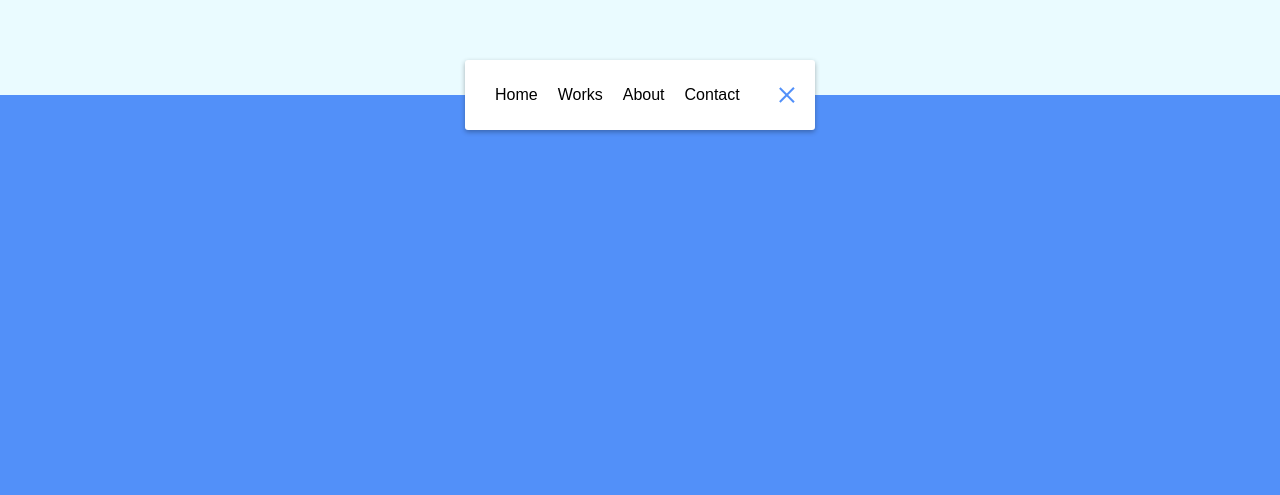
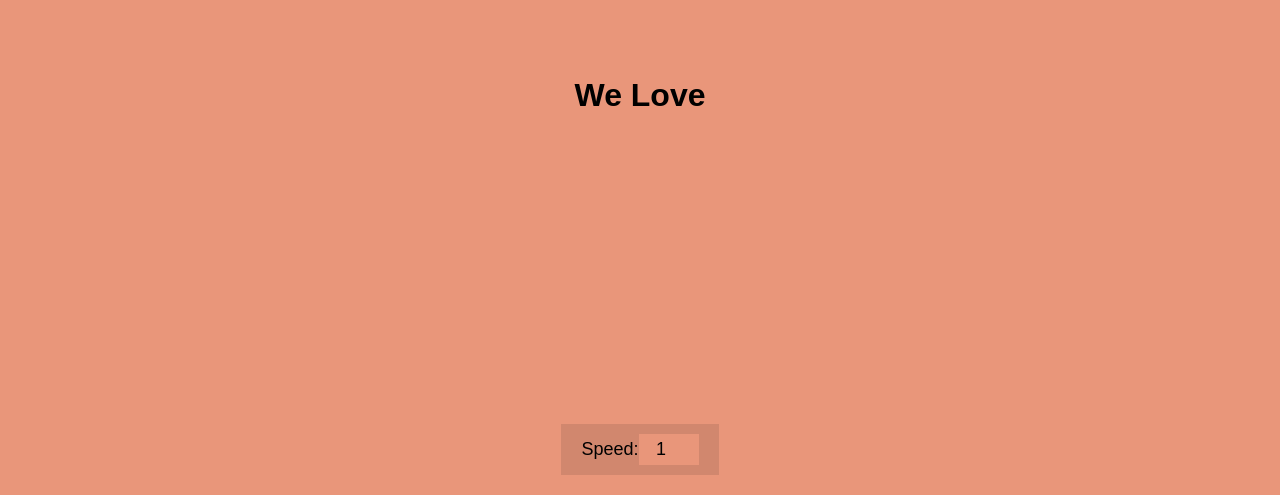
Before and after one commit to jack-yong/FrontEnd-practice, a React (Create React App) app: page / in a window 1280 px wide. Shown: the part 305-800 px from the top of the page. Built offline with nearby package versions, Linux system fonts and the light colour scheme; a web font is replaced by a local one.

Commit message:
feat:AutoTextEffect page!

```diff
--- a/src/App.tsx
+++ b/src/App.tsx
@@ -1,13 +1,15 @@
 import React from 'react';
 // import Clock from './pages/Clock';
 // import AnimatedCountDown from './pages/AnimatedCountdown';
-import AnimatedNavigation from './pages/AnimatedNavigation';
+// import AnimatedNavigation from './pages/AnimatedNavigation';
+import AutoTextEffect from './pages/AutoTextEffect';
 function App() {
   return (
     <div >
       {/* <Clock /> */}
       {/* <AnimatedCountDown num={3} /> */}
-      <AnimatedNavigation />
+      {/* <AnimatedNavigation /> */}
+      <AutoTextEffect />
     </div>
   );
 
--- /dev/null
+++ b/src/pages/AutoTextEffect/index.module.scss
@@ -0,0 +1,37 @@
+.body {
+    background-color: darksalmon;
+    font-family: 'Muli', sans-serif;
+    box-sizing: border-box;
+    display: flex;
+    flex-direction: column;
+    align-items: center;
+    justify-content: center;
+    height: 100vh;
+    overflow: hidden;
+    margin: 0;
+
+    div {
+        //使用决定定位会导致元素脱离文档流
+        position: absolute;
+        //给出bottom属性给出了距离底部边框的距离
+        bottom: 20px;
+        //rgb的值以及透明度
+        background: rgba(0, 0, 0, 0.1);
+        padding: 10px 20px;
+        font-size: 18px;
+    }
+
+    input {
+        width: 50px;
+        padding: 5px;
+        font-size: 18px;
+        background-color: darksalmon;
+        border: none;
+        text-align: center;
+    }
+
+    //当输入框获得焦点的时候去掉轮廓，和boder相比不占据空间，绘制在元素周围
+    input:focus {
+        outline: none;
+    }
+}
--- /dev/null
+++ b/src/pages/AutoTextEffect/index.tsx
@@ -0,0 +1,37 @@
+import React, { useEffect, useRef, useState } from 'react'
+import styles from './index.module.scss';
+
+interface props {
+    //interface中使用？表示该值可以缺省,这种特性一般用来当作默认值
+    text?: string,
+    speedinit?: number,
+}
+const index = ({ speedinit = 1, text = 'We Love Programming!' }: props) => {
+    const [mytext, setMytext] = useState(text);
+    const [myspeed, setMySpeed] = useState(speedinit);
+    const idx = useRef(1);
+
+    const writeText = () => {
+        setMytext(text.slice(0, idx.current))
+        idx.current = idx.current + 1;
+        if (idx.current > text.length) {
+            idx.current = 1;
+        }
+    }
+
+    useEffect(() => {
+        setTimeout(writeText, 300 / myspeed);
+    }, [mytext])
+
+    return (
+        <div className={styles.body}>
+            <h1>{mytext}</h1>
+            <div>
+                <label >Speed:</label>
+                <input type="number" name="speed" onChange={(e) => { setMySpeed(e.target.value as unknown as number) }} value={myspeed} min={1} max={10} step={1} />
+            </div>
+        </div>
+    )
+}
+
+export default index;
```
